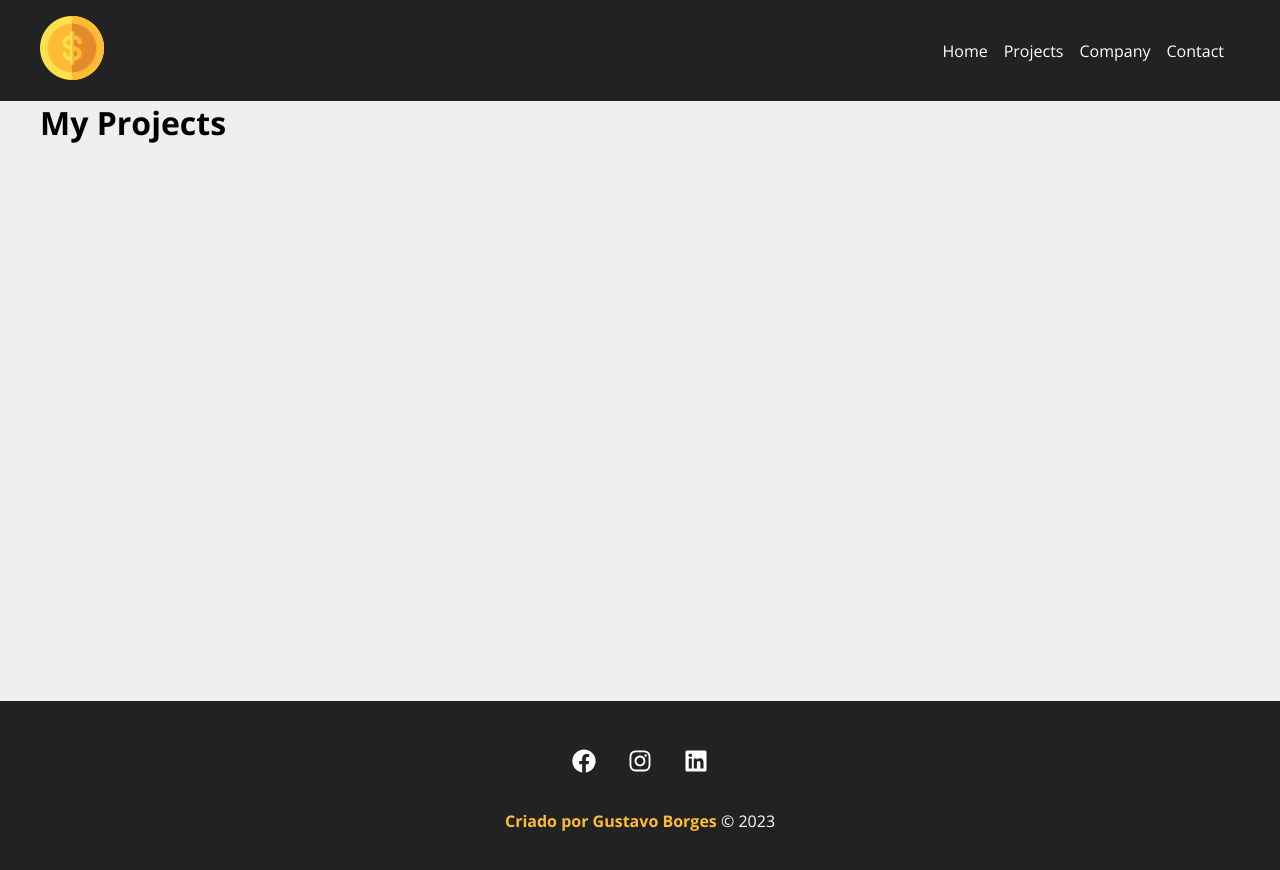
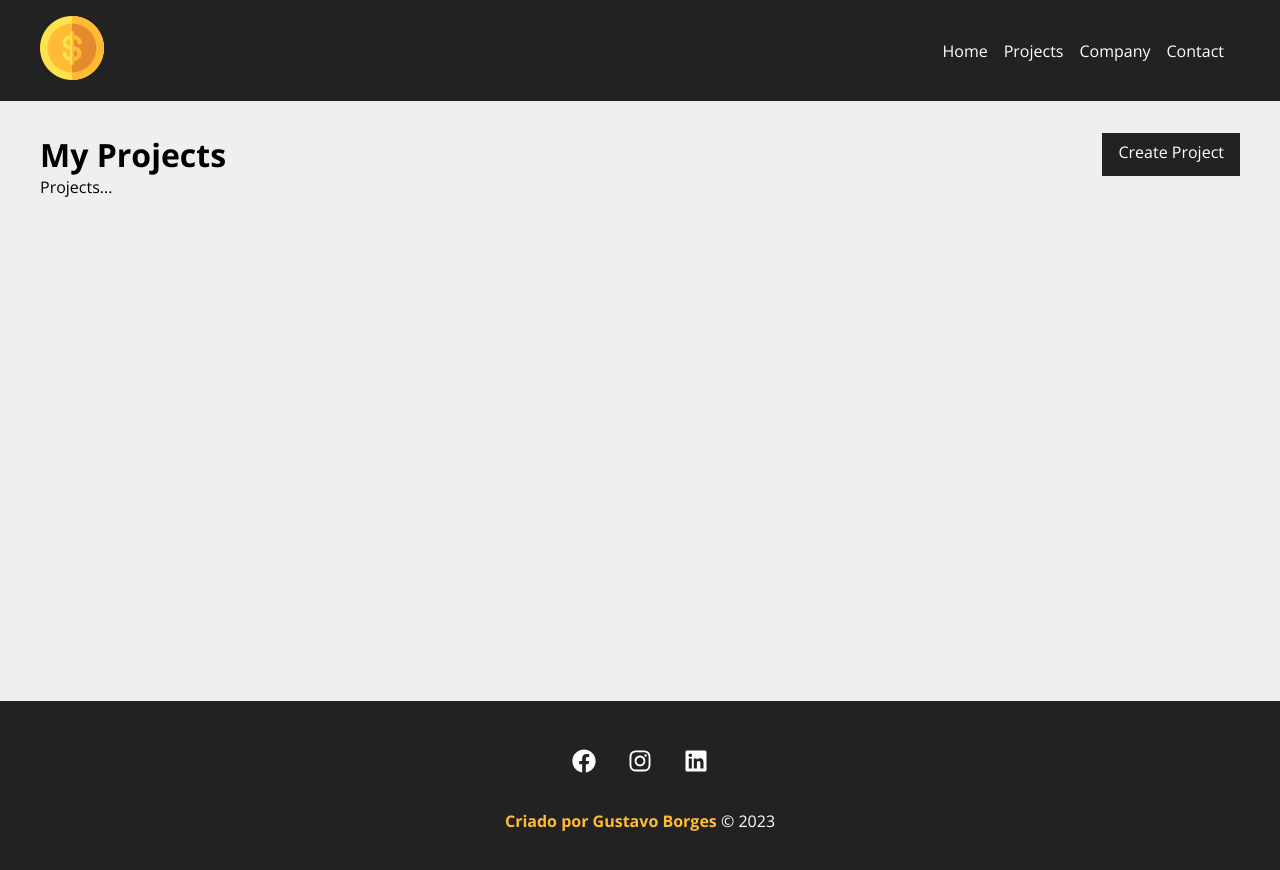
Before and after one commit to Gustavo-BS/costs_project, a React (Create React App) app: page /projects in a window 1280 px wide. Shown: the top 870 px of the page. Built offline with nearby package versions, Linux system fonts and the light colour scheme.

Commit message:
added projects css

```diff
--- a/src/components/pages/Projects.js
+++ b/src/components/pages/Projects.js
@@ -1,5 +1,10 @@
 import { useLocation } from "react-router-dom"
 import Message from "../layout/Message"
+
+import Container from '../layout/Container'
+import LinkButton from "../layout/LinkButton"
+
+import styles from './Projects.module.css'
 
 function Projects (){
 
@@ -10,8 +15,16 @@
     }
 
     return (
-        <div>
-            <h1>My Projects</h1>
+        <div className={styles.project_container}>
+            <div className={styles.title_container}>
+                <h1>My Projects</h1>
+                <LinkButton to="/newproject" text="Create Project"/>
+            </div>
+                <Container customClass="start">
+                    <p>Projects...</p>
+                </Container>
+
+
             {message && <Message type="success" msg={message} />}
         </div>
     )
--- /dev/null
+++ b/src/components/pages/Projects.module.css
@@ -0,0 +1,10 @@
+.project_container{
+    padding-top: 2em;
+    width: 100%;
+}
+
+.title_container{
+    display: flex;
+    justify-content: space-between;
+    margin: 0 auto;
+}
```
